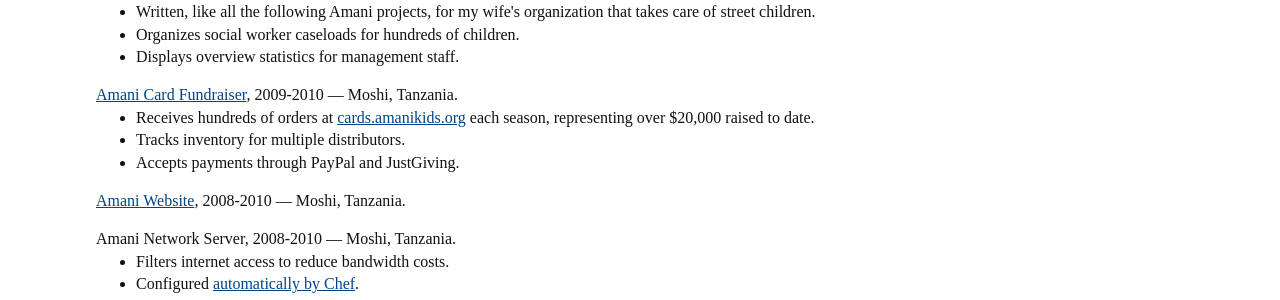
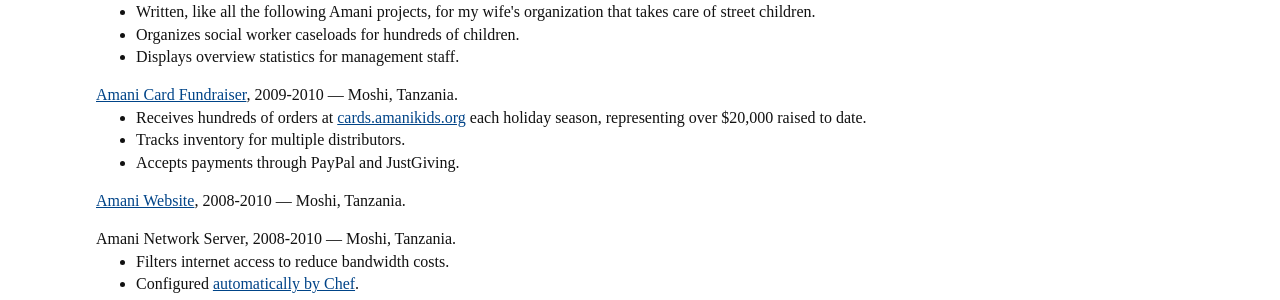
Before and after one commit to matthewtodd/matthewtodd.github.io, a Jekyll site: the page resume.html, which Jekyll copies as it is, in a window 1280 px wide and 900 px high, scrolled down 1013 px. Shown: the part 151-451 px from the top of the window. Built offline with Jekyll 4.4.1, drawn with Linux system fonts in a browser that asks for light colours.

Commit message:
Say "holiday" for clarity.

```diff
--- a/resume.html
+++ b/resume.html
@@ -208,7 +208,7 @@
       <section>
         <h1><a class="print" href="https://github.com/amanikids/cards">Amani Card Fundraiser</a>, 2009-2010 &mdash; Moshi, Tanzania.</h1>
         <ul>
-          <li>Receives hundreds of orders at <a href="http://cards.amanikids.org/">cards.amanikids.org</a> each season, representing over $20,000 raised to date.</li>
+          <li>Receives hundreds of orders at <a href="http://cards.amanikids.org/">cards.amanikids.org</a> each holiday season, representing over $20,000 raised to date.</li>
           <li>Tracks inventory for multiple distributors.</li>
           <li>Accepts payments through PayPal and JustGiving.</li>
         </ul>
```
